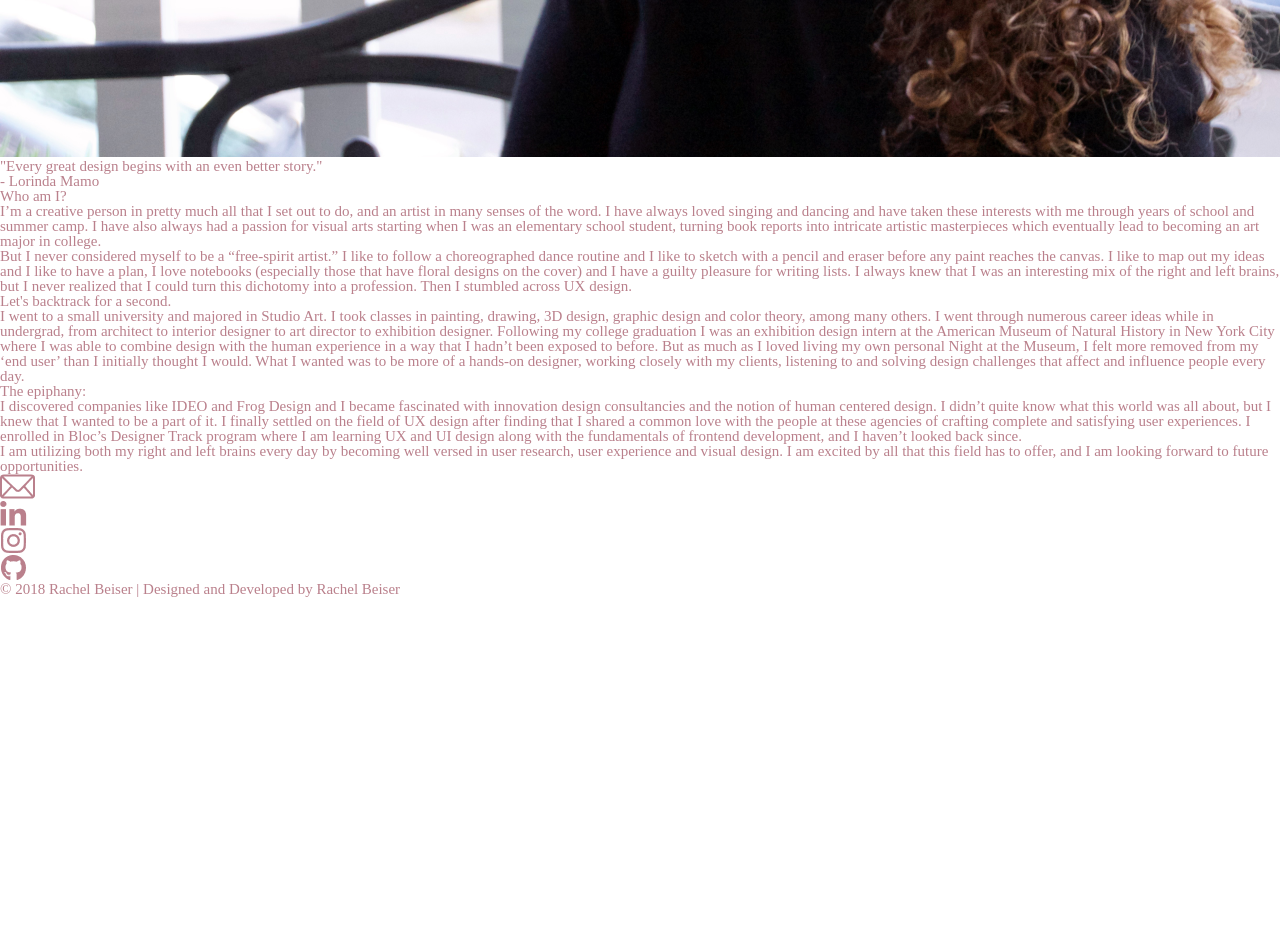
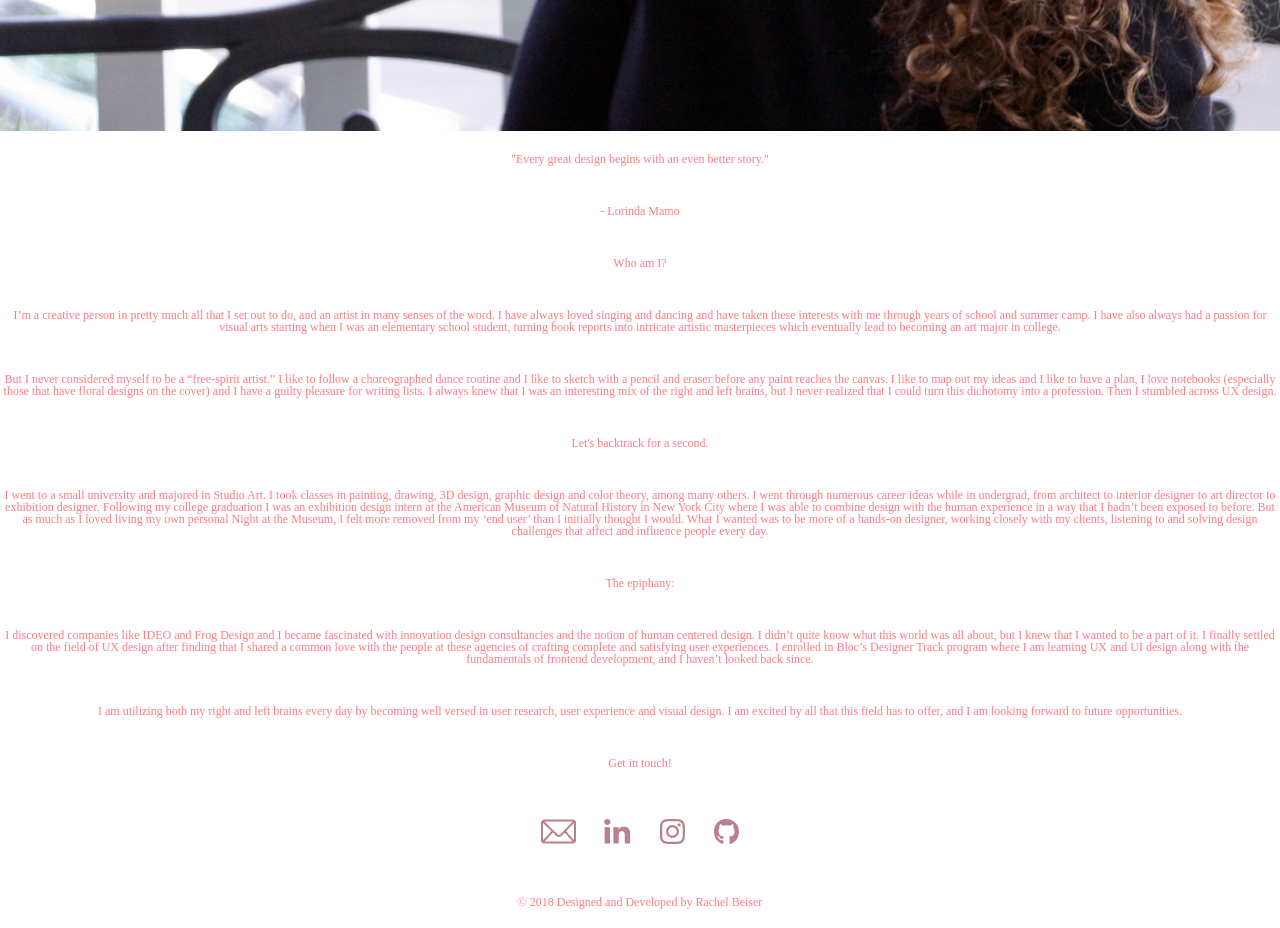
Before and after one commit to rschechter/my-portfolio, a plain HTML site: page about.html in a window 1280 px wide. Shown: the part 800-1728 px from the top of the page. Before the commit the page ends 1397 px from the top, so only its background shows below. Drawn offline with Linux system fonts and the light colour scheme.

Commit message:
about page html for review

```diff
--- a/about.html
+++ b/about.html
@@ -5,31 +5,34 @@
   <meta name="viewport" content="width=device-width, initial-scale=1.0">
   <title>Portfolio | Rachel Beiser</title>
   <link rel="stylesheet" href="css/reset.css">
-  <link rel="stylesheet" href="css/style.css">
+  <link rel="stylesheet" href="css/main.css">
  </head>
   <body>
+   <div class="container">
     <nav>
        <div class="logo">
-         <img src="images/rb-logo.png">
+         <img src="images/rb-logo-2.png">
        </div>
        <div class="menu-bar">
          <ul>
            <li>
-            <a href="">Work</a>
+              <a href="" class="button-2">WORK</a>
             </li>
             <li>
-            <a href="">About</a>
+             <a href="about.html" class="button-2">ABOUT</a>
             </li>
             <li>
-            <a href="">Resume</a>
+             <a href="cubby.html" class="button-2">RESUME</a>
            </li>
          </ul>
        </div>
      </nav>
-     <img src="images/about-image.png">
-     <p class="quote">"Every great design begins with an even better story."</p>
-     <p class="speaker">- Lorinda Mamo</p>
-     <div class="about-body-paragraphs">
+   </div>
+     <img class="about-image" src="images/about-image.png">
+     <section class="about">
+        <p id="quote">"Every great design begins with an even better story."</p>
+        <p id="speaker">- Lorinda Mamo</p>
+        <div class="wrapper-2">
           <p class="section-tagline">Who am I?</p>
           <p class="about-body-copy">I’m a creative person in pretty much all that I
             set out to do, and an artist in many senses of the word. I have always
@@ -38,6 +41,7 @@
             arts starting when I was an elementary school student, turning book reports
             into intricate artistic masterpieces which eventually lead to becoming an
             art major in college.</p>
+
           <p class="about-body-copy">But I never considered myself to be a “free-spirit artist.”
             I like to follow a choreographed dance routine and I like to sketch with a pencil
             and eraser before any paint reaches the canvas. I like to map out my ideas and I
@@ -45,6 +49,7 @@
             on the cover) and I have a guilty pleasure for writing lists. I always knew that
             I was an interesting mix of the right and left brains, but I never realized that
             I could turn this dichotomy into a profession. Then I stumbled across UX design.</p>
+
           <p class="section-tagline">Let's backtrack for a second.</p>
           <p class="about-body-copy">I went to a small university and majored in Studio Art.
             I took classes in painting, drawing, 3D design, graphic design and color theory,
@@ -57,7 +62,9 @@
             than I initially thought I would.  What I wanted was to be more of a hands-on designer,
             working closely with my clients, listening to and solving design challenges that affect
             and influence people every day.</p>
+
             <p class="section-tagline">The epiphany:</p>
+
             <p class="about-body-copy">I discovered companies like IDEO and Frog Design and I became
               fascinated with innovation design consultancies and the notion of human centered design.
               I didn’t quite know what this world was all about, but I knew that I wanted to be a part
@@ -65,29 +72,31 @@
               love with the people at these agencies of crafting complete and satisfying user experiences.
               I enrolled in Bloc’s Designer Track program where I am learning UX and UI design along with
               the fundamentals of frontend development, and I haven’t looked back since.</p>
+
             <p class="about-body-copy">I am utilizing both my right and left brains every day by becoming well versed in user
               research, user experience and visual design. I am excited by all that this field has to
               offer, and I am looking forward to future opportunities.</p>
         </div>
+      </section>
      <footer>
-       <div class="social-bar">
-         <ul>
+        <p id="contact-footer">Get in touch!</p>
+        <ul class="social-bar">
           <li>
-             <a href="mailto:rtschechter@gmail.com"><img src="images/mail-icon.png"></a>
+            <a href="mailto:rtschechter@gmail.com" class="social"><img src="images/mail-icon.png"></a>
           </li>
           <li>
-             <a href="https://www.linkedin.com/in/rachelbeiser/"><img src="images/linkedin.png"></a>
+            <a href="https://www.linkedin.com/in/rachelbeiser/" class="social"><img src="images/linkedin.png"></a>
           </li>
           <li>
-             <a href="https://www.instagram.com/r.beiser/"><img src="images/instagram.png"></a>
+            <a href="https://www.instagram.com/r.beiser/" class="social"><img src="images/instagram.png"></a>
           </li>
           <li>
-             <a href="https://github.com/rschechter"><img src="images/github.png"></a>
+            <a href="https://github.com/rschechter" class="social"><img src="images/github.png"></a>
           </li>
         </ul>
        </div>
-       <div class="copywrite-info">
-         <p>© 2018 Rachel Beiser | Designed and Developed by Rachel Beiser</p>
+       <div id="copywrite-info">
+         <p>© 2018 Designed and Developed by Rachel Beiser</p>
        </div>
     </footer>
   </body>
```
Lines whose indentation alone changed are shown as unchanged.
